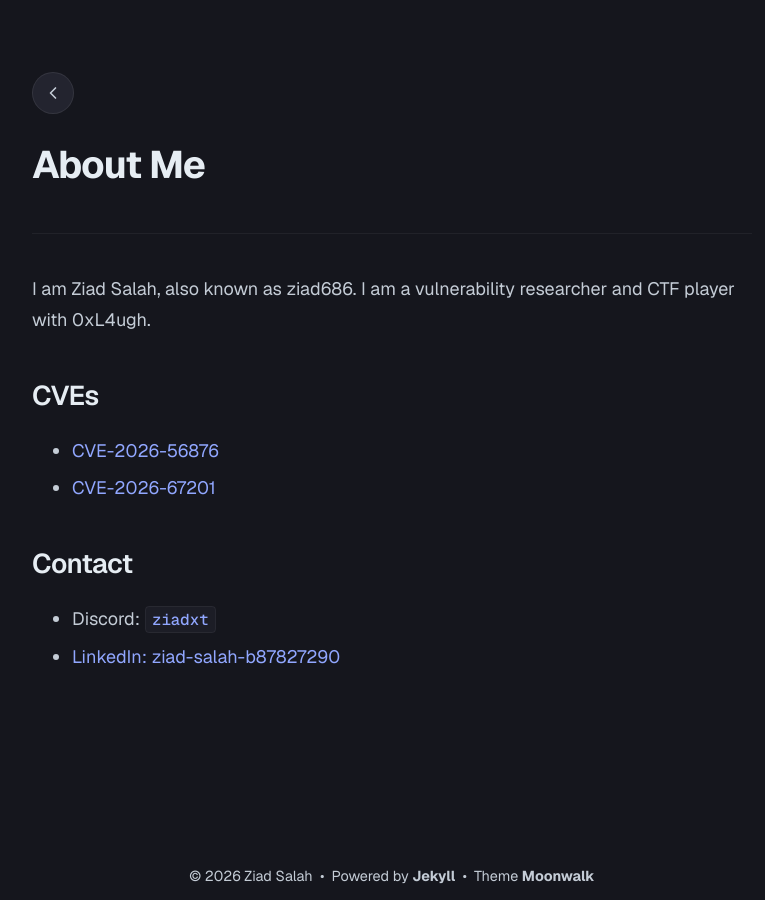
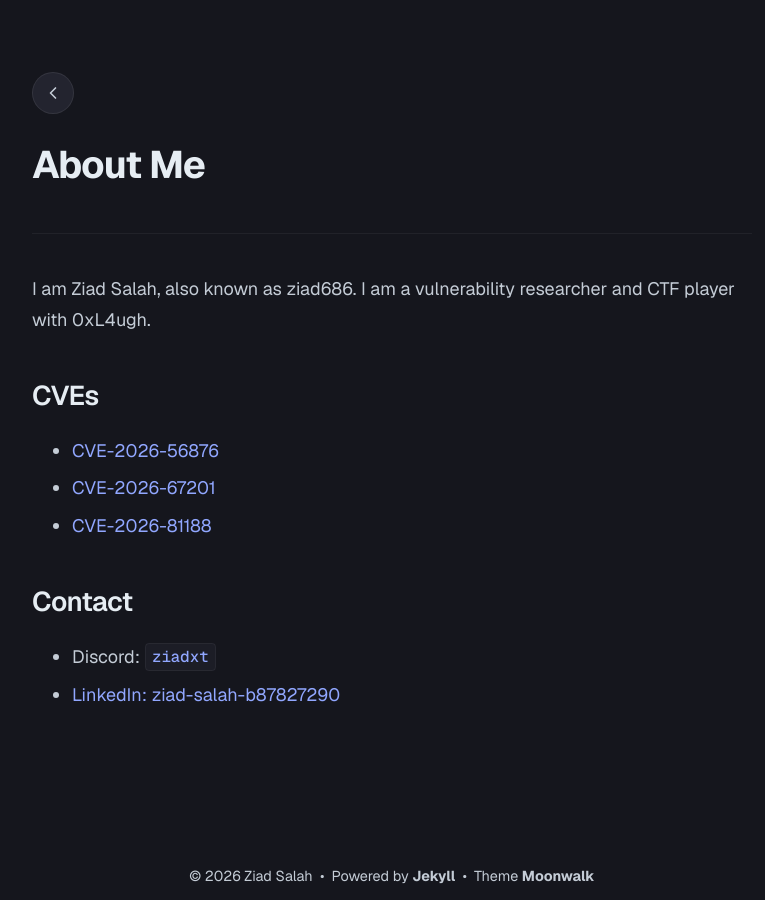
Before and after one commit to ziad626/ziad686-blog, a Jekyll site: the page built from about.md, in a window 1280 px wide. Shown: the whole page, without its empty margins (248-1013 px from the left). Built offline with Jekyll 4.4.1, drawn with Linux system fonts in a browser that asks for light colours.

Commit message:
Add CVE-2026-81188 to the list of CVEs

```diff
--- a/about.md
+++ b/about.md
@@ -9,6 +9,7 @@ I am Ziad Salah, also known as ziad686. I am a vulnerability researcher and CTF
 
 - [CVE-2026-56876](https://www.cve.org/CVERecord?id=CVE-2026-56876)
 - [CVE-2026-67201](https://opencve.alliance.unm.edu/cve/CVE-2026-67201)
+- [CVE-2026-81188](https://github.com/MasaCMS/MasaCMS/security/advisories/GHSA-gf5m-hwmv-w22x)
 
 ## Contact
 
```
